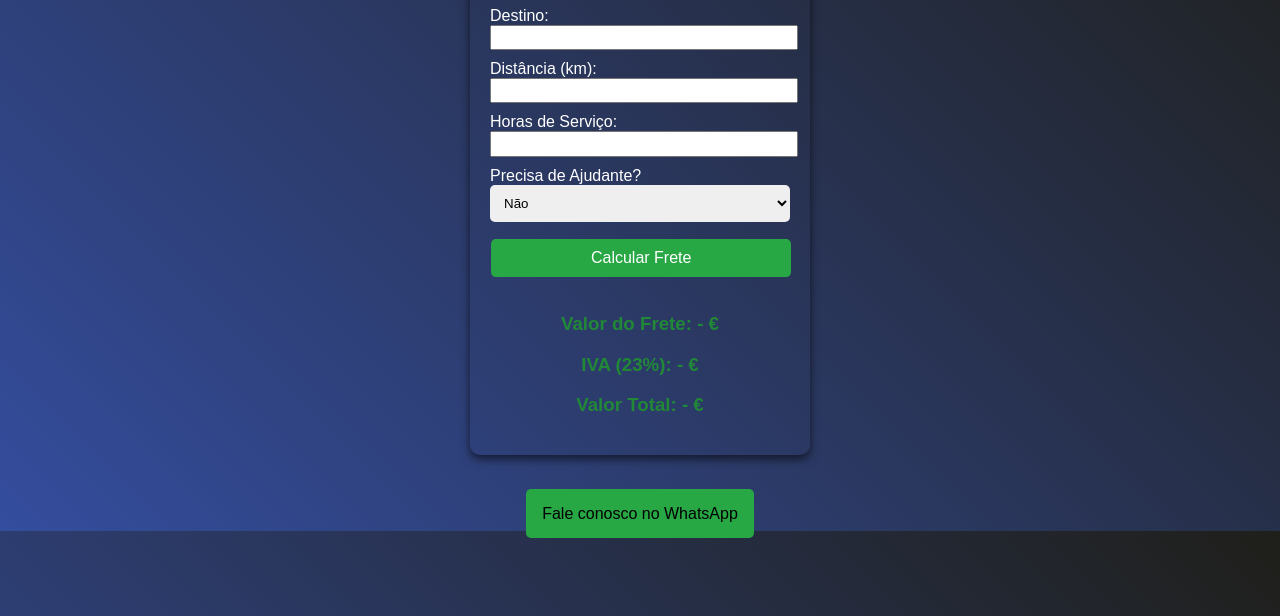
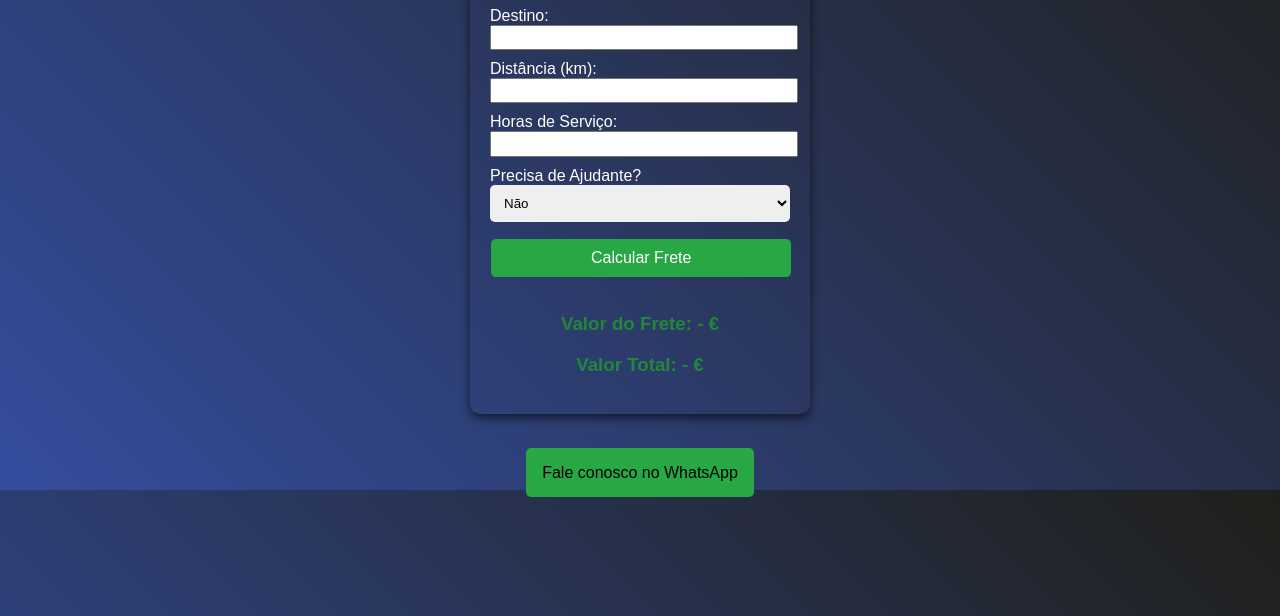
Before and after one commit to del-mar/transports, a plain HTML site: page index.html in a window 1280 px wide. Shown: the part 184-800 px from the top of the page. Drawn offline with Linux system fonts and the light colour scheme.

Commit message:
Update index.html

```diff
--- a/index.html
+++ b/index.html
@@ -53,7 +53,6 @@
         <button onclick="calcularFrete()">Calcular Frete</button>
 
         <h3>Valor do Frete: <span id="resultado">-</span> €</h3>
-        <h3>IVA (23%): <span id="iva">-</span> €</h3>
         <h3>Valor Total: <span id="total">-</span> €</h3>
 
         <p class="error" id="erro"></p>
```
